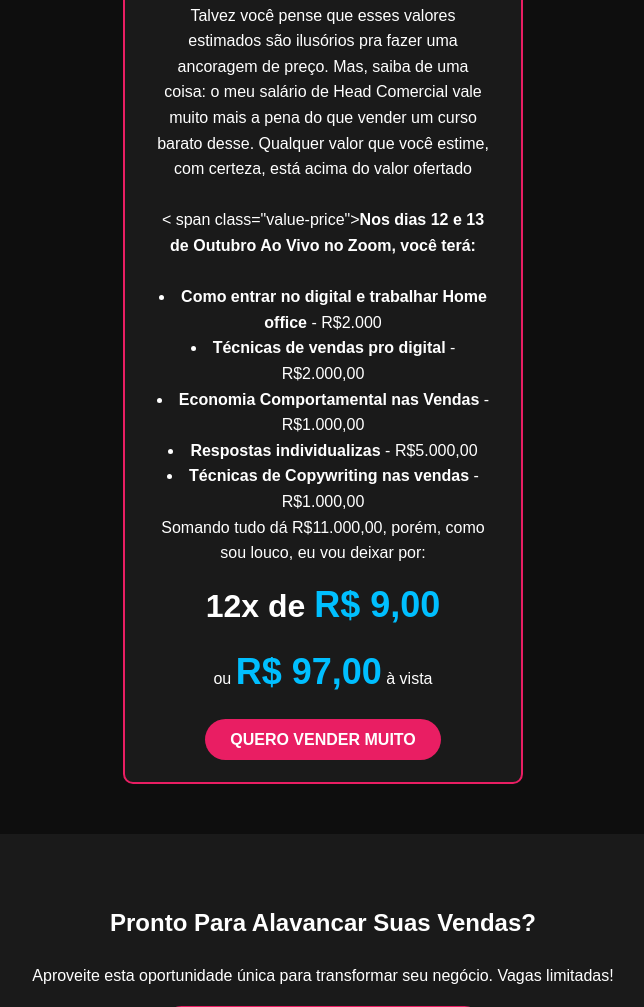
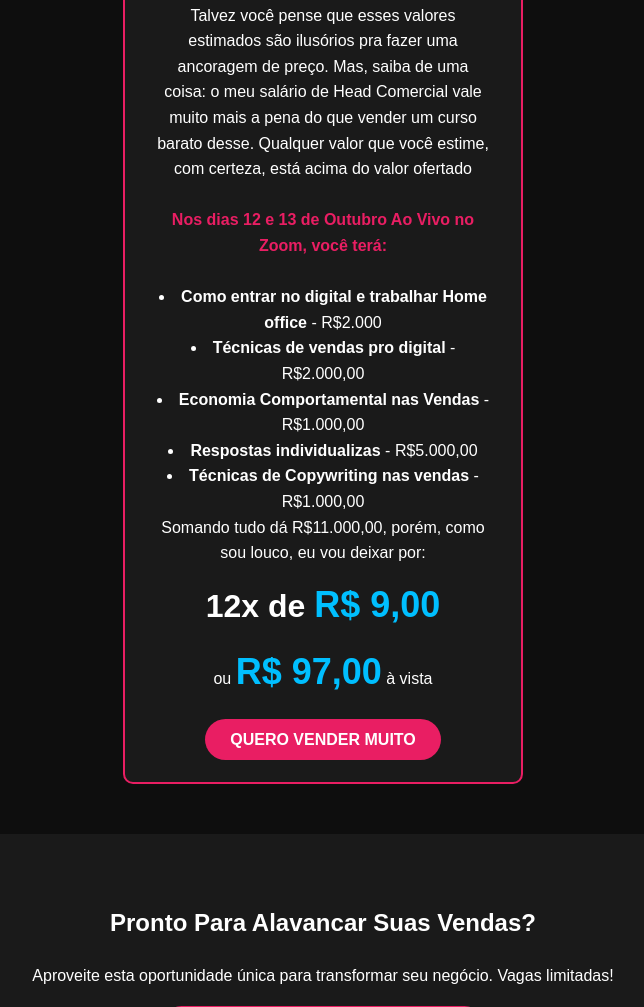
Before and after one commit to rinoel/rinoel.github.io, a plain HTML site: page index.html in a window 1280 px wide. Shown: the part 3253-4260 px from the top of the page, without its empty margins (317-961 px from the left). Drawn offline with Linux system fonts and the light colour scheme.

Commit message:
Update index.html

```diff
--- a/index.html
+++ b/index.html
@@ -100,7 +100,7 @@
          <p>Talvez você pense que esses valores estimados são ilusórios pra fazer uma ancoragem de preço. Mas, saiba de uma coisa: o meu salário de Head Comercial vale muito mais a pena do que vender um curso barato desse. Qualquer valor que você estime, com certeza, está acima do valor ofertado</p>
     </br>
 
-<p> < span class="value-price"><Strong>Nos dias 12 e 13 de Outubro Ao Vivo no Zoom, você terá:</Strong></span> </p>
+<p> <span class="value-price"><strong>Nos dias 12 e 13 de Outubro Ao Vivo no Zoom, você terá:</strong></span> </p>
     </br>
         <p><li><strong>Como entrar no digital e trabalhar Home office</strong> - R$2.000</li></p>
       <p><li><strong>Técnicas de vendas pro digital</strong> - R$2.000,00</li></p>
```
